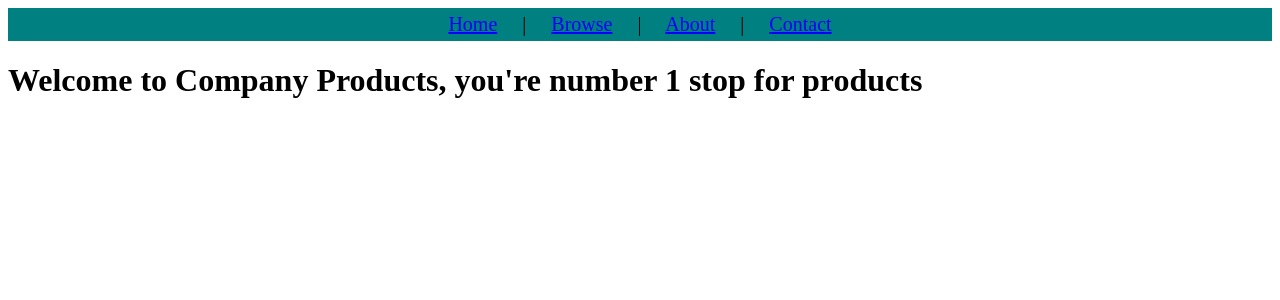
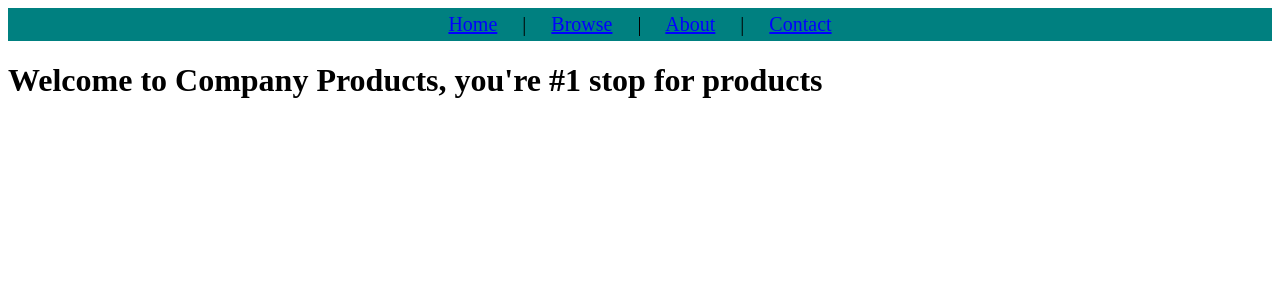
Before and after one commit to Pirategirl9000/SpringStoreAppFrontend, a React (Vite) app: page / in a window 1280 px wide. Shown: the top 300 px of the page. Built offline with nearby package versions, Linux system fonts and the light colour scheme.

Commit message:
Changed the header to say "#1 stop" instead of "number 1 stop"

```diff
--- a/src/Home.jsx
+++ b/src/Home.jsx
@@ -1,7 +1,7 @@
 export default function Home() {
     return (
         <div>
-            <h1>Welcome to Company Products, you're number 1 stop for products</h1>
+            <h1>Welcome to Company Products, you're #1 stop for products</h1>
         </div>
     )
 }
```
